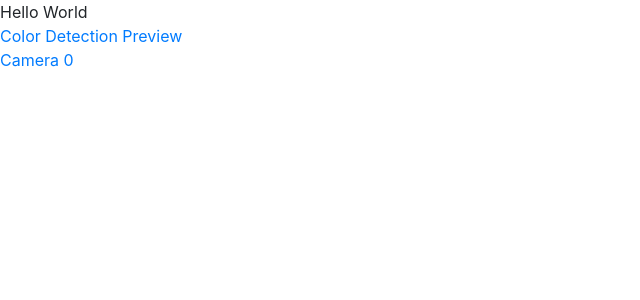
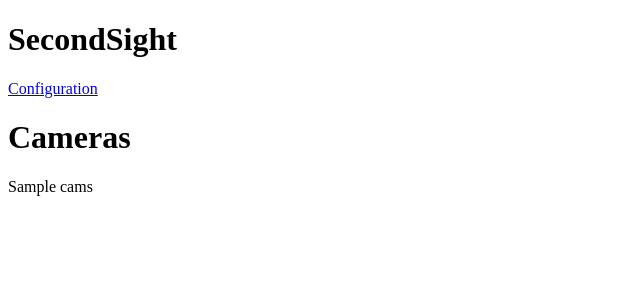
Before and after one commit to Brown-County-FIRST-Robotics/SecondSight, a Python web app: template SecondSight/webserver/templates/index.html in a window 1280 px wide. Shown: the top 300 px of the page, without its empty margins (0-640 px from the left). Run offline with Jinja, Linux system fonts and the light colour scheme; the template is opened without the code that fills it: most values are stand-ins (such as "Sample title", 1, 10 or a date in 2020); some libraries are stand-ins or nearby versions.

Commit message:
Make index page more intuitive, and show camera overview
Signed-off-by: Colin <cfinn68916@gmail.com>

```diff
--- a/SecondSight/webserver/templates/index.html
+++ b/SecondSight/webserver/templates/index.html
@@ -1,21 +1,17 @@
 <!doctype html>
 <html lang="en">
-<head>
-    <!-- Bootstrap CSS -->
-    <link rel="stylesheet" href="https://stackpath.bootstrapcdn.com/bootstrap/4.1.3/css/bootstrap.min.css"
-          integrity="sha384-MCw98/SFnGE8fJT3GXwEOngsV7Zt27NXFoaoApmYm81iuXoPkFOJwJ8ERdknLPMO" crossorigin="anonymous">
-
-    <title>Start here</title>
-</head>
-<body>
-<div class="contianer">
-    Hello World
-</div>
-<div>
-    <a href="/preview_image">Color Detection Preview</a>
-</div>
-<div>
-</div>
-    <a href="/camera_feed/0">Camera 0</a>
-</body>
+    <head>
+        <title>Start here</title>
+    </head>
+    <body>
+        <style>
+            .error{
+                color:red;
+            }
+        </style>
+        <h1>SecondSight</h1>
+        <a href="/config">Configuration</a>
+        <h1>Cameras</h1>
+        {{ cams|safe }}
+    </body>
 </html>
```
Also changed, not shown: SecondSight/webserver/DEATHSTARE.py (+16 -3 lines).
